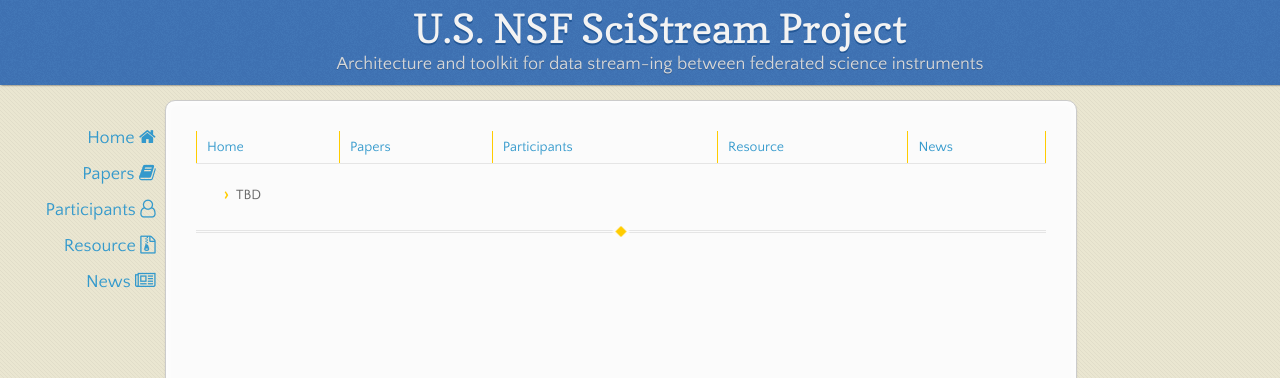
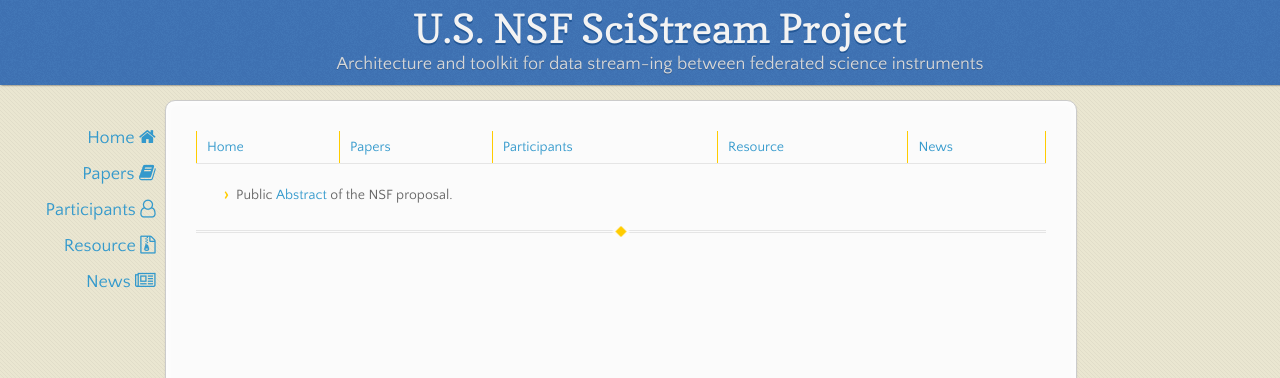
Before and after one commit to scistream/scistream.github.io, a Jekyll site: the page built from resource.md, in a window 1280 px wide. Shown: the top 378 px of the page. Built offline with Jekyll 4.4.1, drawn with Linux system fonts in a browser that asks for light colours; nearby versions of some CDN libraries.

Commit message:
add, delete, polish etc.

```diff
--- /dev/null
+++ b/doc/nsf-pub-abstract.txt
@@ -0,0 +1,5 @@
+Modern scientific instruments operate at such high rates that high-performance computers are needed to extract knowledge from vast amounts of data. But traditional file-based data movement and analysis methods cannot keep up with such data rates; as a consequence, either instruments are operated at less than maximum rates, or significant portions of collected data are discarded. In either case, valuable opportunities for scientific discovery are missed. To overcome this problem, the SciStream project will develop software tools to enable memory-to-memory  streaming of data directly from scientific instruments to remote high-speed computers.
+
+High-speed memory-to-memory data movement is challenging because data producers (e.g., data acquisition applications on scientific instruments, simulations on supercomputers) and consumers (e.g., data analysis applications) may be in different security domains (and thus require bridging of those domains) and may, further, lack external network connectivity (and thus require traffic forwarding proxies). SciStream establishes necessary bridging and end-to-end authentication between source and destination, while providing efficient memory-to-memory data streaming. By exploring architectural and design choices and addressing issues of control protocols and security, SciStream will advance understanding of the challenges in supporting high speed memory-to-memory data streaming between remote instruments in federated science environments.
+
+SciStream will benefit all scientific applications that require memory-to-memory data streaming between scientific instruments and computer systems. Recent trends suggest that this is an important and growing requirement for many scientific applications. SciStream will help significantly reduce the time to solution for these applications, resulting in improved scientific productivity and thus far-reaching benefits for society. Key design choices such as application-agnostic streaming and support for best-effort streaming will make SciStream appealing to a broader science community. SciStream will engage with domain scientists, campus computing centers, and scientific user facilities to reach a wider audience. Through on-campus programs at UChicago, SciStream will train under-represented students in computer networking.
--- a/resource.md
+++ b/resource.md
@@ -3,6 +3,6 @@ layout: default
 ---
 [Home](index.html) | [Papers](papers.html) | [Participants](participants.html) | [Resource](resource.html) | [News](news.html)
 
-* TBD
+* Public [Abstract](doc/nsf-pub-abstract.txt) of the NSF proposal.
 
 ---
```
